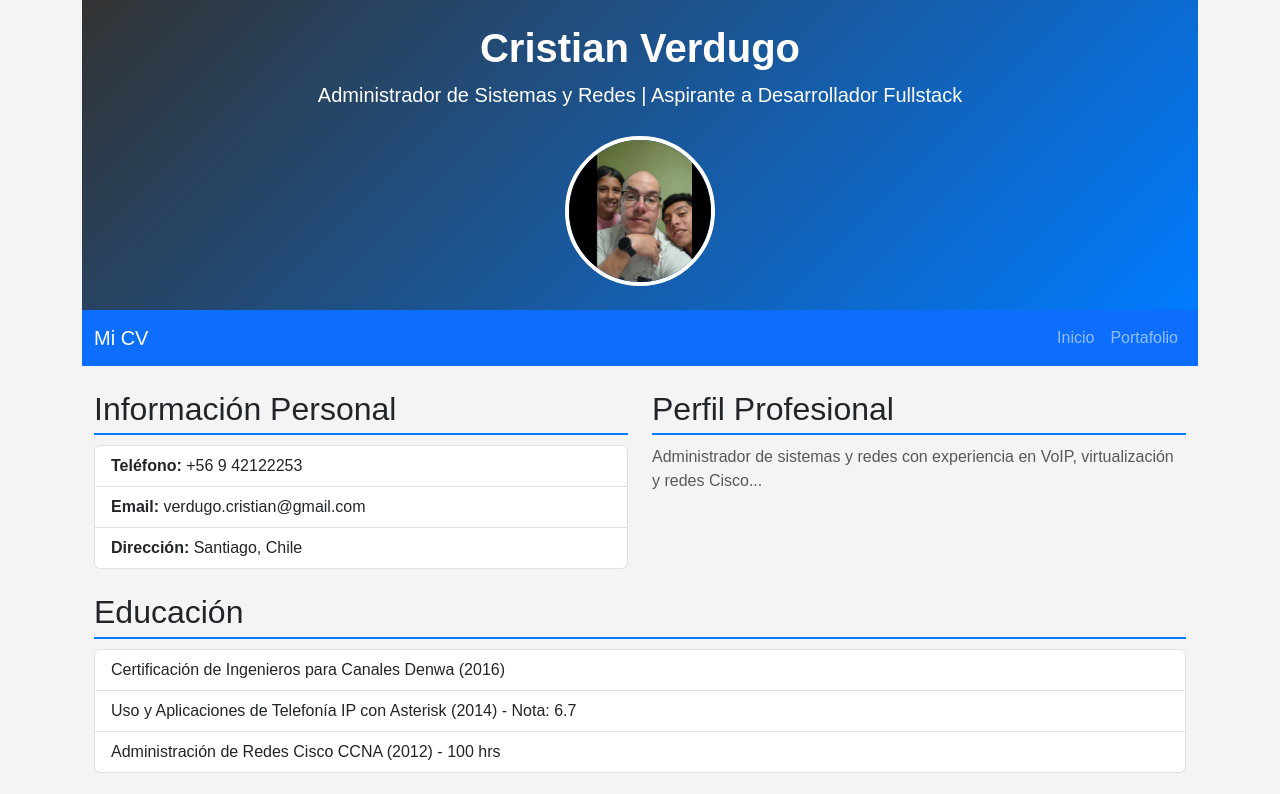
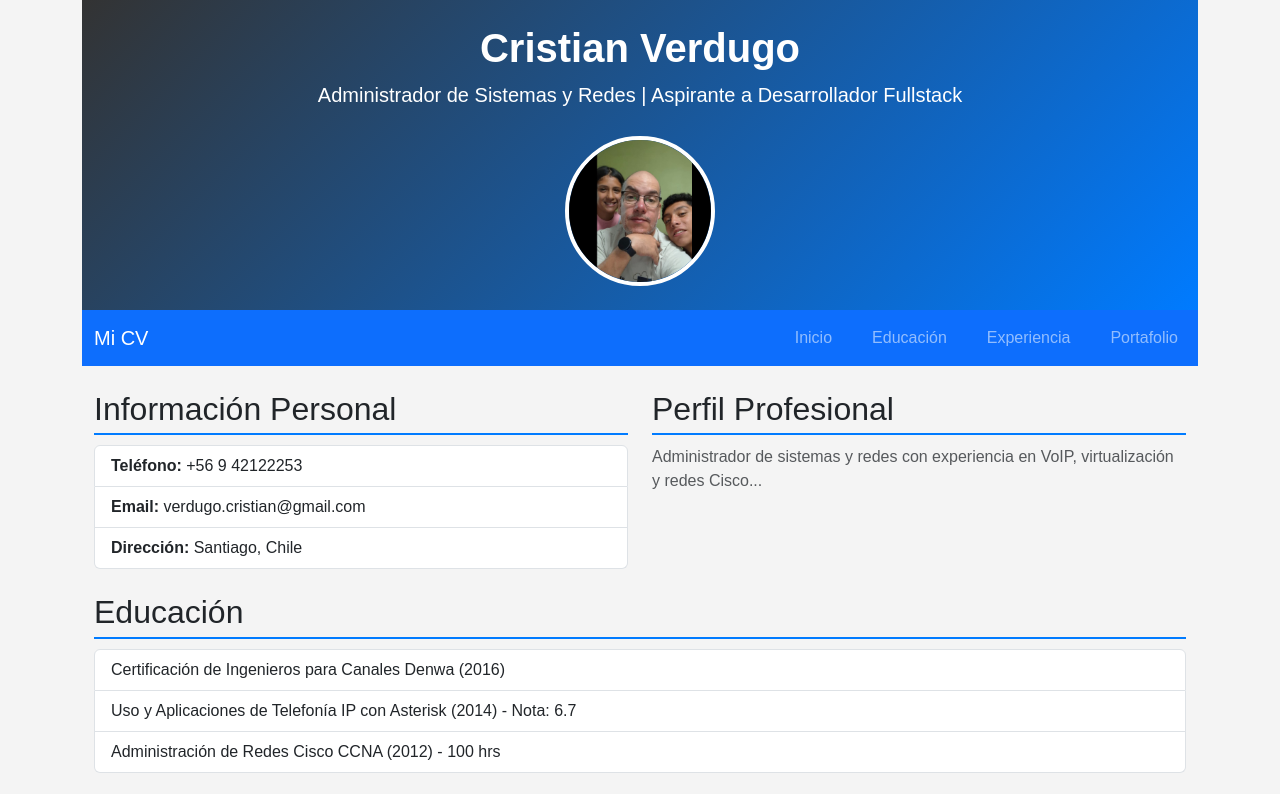
Before and after one commit to vfaundez-dev/vfh-cristian-verdugo.github.io, a plain HTML site: page index.html in a window 1280 px wide. Shown: the top 794 px of the page. Drawn offline with nearby package versions, Linux system fonts and the light colour scheme.

Commit message:
Ajustado navbar

```diff
--- a/index.html
+++ b/index.html
@@ -26,8 +26,10 @@
                 <span class="navbar-toggler-icon"></span>
             </button>
             <div class="collapse navbar-collapse" id="navbarNav">
-                <ul class="navbar-nav ms-auto">
+                <ul class="navbar-nav ms-auto gap-4">
                     <li class="nav-item"><a class="nav-link" href="index.html">Inicio</a></li>
+                    <li class="nav-item"><a class="nav-link" href="#educacion">Educación</a></li>
+                    <li class="nav-item"><a class="nav-link" href="#experiencia">Experiencia</a></li>
                     <li class="nav-item"><a class="nav-link" href="portafolio.html">Portafolio</a></li>
                 </ul>
             </div>
@@ -52,7 +54,7 @@
         </div>
 
         <h2 class="mt-4">Educación</h2>
-        <ul class="list-group">
+        <ul id="educacion" class="list-group">
             <li class="list-group-item">Certificación de Ingenieros para Canales Denwa (2016)</li>
             <li class="list-group-item">Uso y Aplicaciones de Telefonía IP con Asterisk (2014) - Nota: 6.7</li>
             <li class="list-group-item">Administración de Redes Cisco CCNA (2012) - 100 hrs</li>
```
